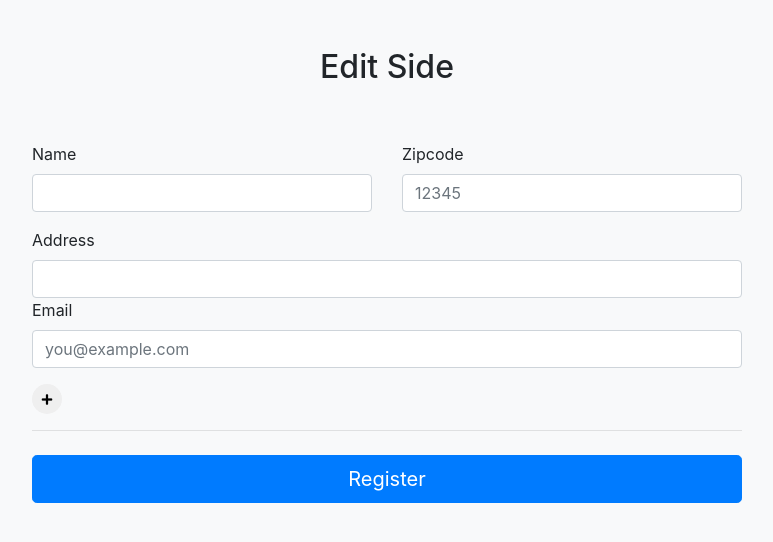
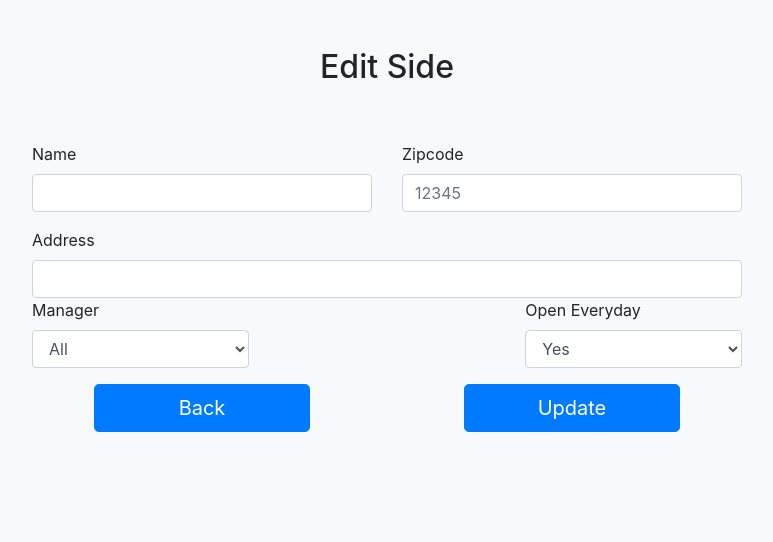
Before and after one commit to kunal1025/Atlanta-Beltline, a Flask app: template templates/auth/edit_site.html in a window 1280 px wide. Shown: the top 542 px of the page, without its empty margins (253-1026 px from the left). Run offline with Flask 2, Linux system fonts and the light colour scheme; the template is opened without the code that fills it, so the values that code supplies are empty; some libraries are stand-ins or nearby versions.

Commit message:
Update edit_site.html
Added a dropdown menu for 'Open Everyday' instead of doing a check box

```diff
--- a/templates/auth/edit_site.html
+++ b/templates/auth/edit_site.html
@@ -48,18 +48,6 @@
                                 </div>
                             </div>
                     </div>
-                    <!-- <div class="mb-3">
-                        <label for="username">Username</label>
-                        <div class="input-group">
-                            <div class="input-group-prepend">
-                            <span class="input-group-text">@</span>
-                            </div>
-                            <input type="text" class="form-control" id="username" placeholder="Username" required>
-                            <div class="invalid-feedback" style="width: 100%;">
-                                Your username is required.
-                            </div>
-                        </div>
-                    </div> -->
                     <div class="row">
                             <div class="col-md-12">
                                 <label for="password">Address</label>
@@ -72,21 +60,45 @@
                                 </div>
                             </div>
                     </div>
-                    <div class="mb-3">
-                        <label for="email">Email</label>
-                        <input type="email" class="form-control" name="email[]" id="email[]" placeholder="you@example.com">
-                        <div class="invalid-feedback">
-                            Please enter a valid email address
+                    <div class="row">
+                        <div class="col-md-4 mb-3">
+                            <label for="manager">Manager</label>
+                            <select class="form-control" name="manager" id="manager">
+                                <option value="">All</option>
+                                {% for manager in managers %}
+                                    <option value="{{manager.name}}">{{manager.name}}</option>
+                                {% endfor %}
+                            </select>
+                        </div>
+
+                        <div class="col-md-4">
+                            <label for=""> </label>
+                            <p></p>
+                        </div>
+
+                        <div class="col-md-4 mb-3">
+                            <label for="manager">Open Everyday</label>
+                            <select class="form-control" name="type" id="type">
+                                    <option value="">Yes</option>
+                                    <option value="MARTA">No</option>
+                                </select>
                         </div>
                     </div>
-                    <div class="emails" id="emails">
-                        <!-- Additional Emails go here -->
+
+                    <div class="row">
+                        <div class="col-md-4 offset-md-1">
+                            <button class="btn btn-primary btn-lg btn-block" type="submit">Back</button>
+                        </div>
+
+                        <div class="col-md-2">
+                            <label for=""> </label>
+                            <p></p>
+                        </div>
+
+                        <div class="col-md-4">
+                            <button class="btn btn-primary btn-lg btn-block" type="submit">Update</button>
+                        </div>
                     </div>
-                    <button type="button" class="add_email btn btn-default btn-lg btn-circle" onclick="add_email(event)">
-                        <i class="fas fa-plus"></i>
-                    </button>
-                    <hr class="mb-4">
-                    <button class="btn btn-primary btn-lg btn-block" type="submit">Register</button>
                 </form>
         </div>
       </div>
```
